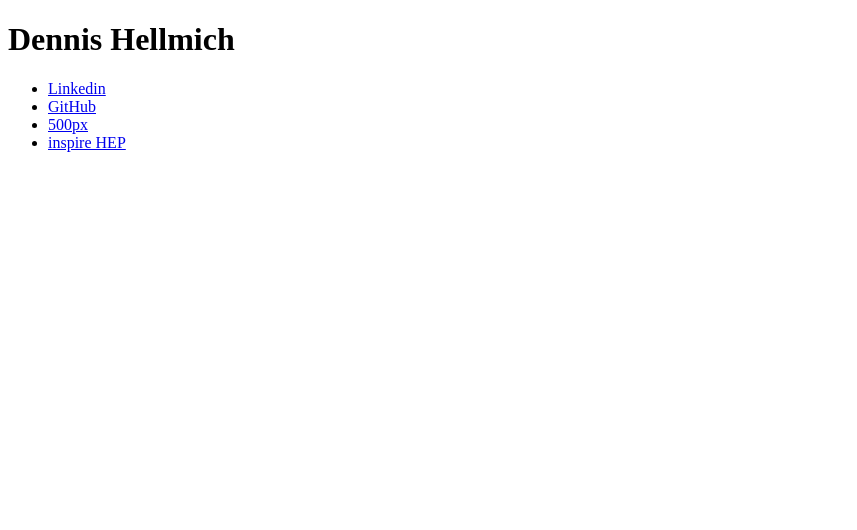
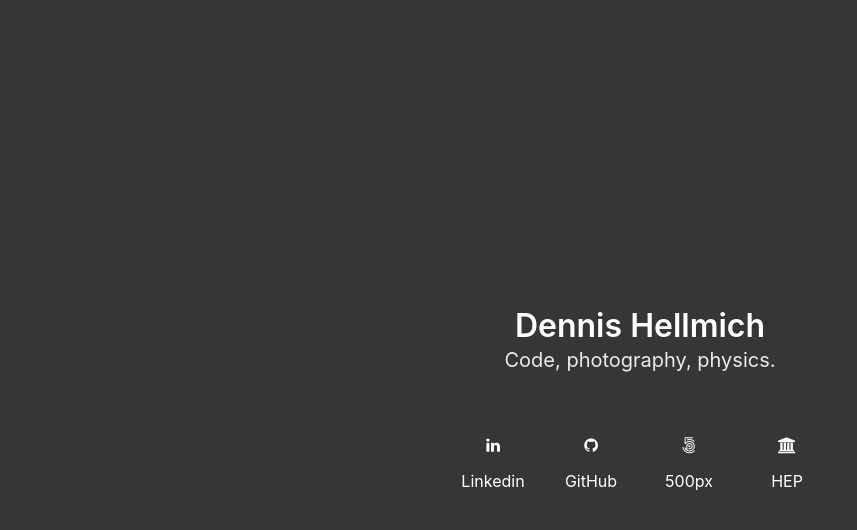
Before and after one commit to sinnedh/sinnedh.github.io, a plain HTML site: page index.html in a window 1280 px wide. Shown: the whole page, without its empty margins (0-857 px from the left). Drawn offline with nearby package versions, Linux system fonts and the light colour scheme.

Commit message:
Add some layout

```diff
--- a/index.html
+++ b/index.html
@@ -3,14 +3,50 @@
   <head>
     <meta charset="UTF-8">
     <title>Dennis Hellmich</title>
+    <link rel="stylesheet" href="https://maxcdn.bootstrapcdn.com/font-awesome/4.7.0/css/font-awesome.min.css">
+    <link rel="stylesheet" href="https://cdnjs.cloudflare.com/ajax/libs/bulma/0.3.2/css/bulma.min.css">
   </head>
   <body>
-      <h1>Dennis Hellmich</h1>
-      <ul>
-          <li><a href="https://www.linkedin.com/in/dennis-hellmich-6a0254132/">Linkedin</li>
-          <li><a href="https://github.com/sinnedh">GitHub</li>
-          <li><a href="https://500px.com/sinnedh">500px</li>
-          <li><a href="http://inspirehep.net/author/profile/D.Hellmich.2">inspire HEP</li>
-      </ul>
+    <section class="hero is-dark is-fullheight">
+      <div class="hero-body">
+        <div class="container has-text-centered">
+          <h1 class="title">
+            Dennis Hellmich
+          </h1>
+          <h2 class="subtitle">
+            Code, photography, physics.
+          </h2>
+          <br />
+          <div class="columns">
+            <div class="column is-4"> </div>
+            <div class="column">
+              <a href="https://www.linkedin.com/in/dennis-hellmich-6a0254132/">
+                <span class="icon is-large"><i class="fa fa-linkedin"></i></span><br />
+                Linkedin
+              </a>
+            </div>
+            <div class="column">
+              <a href="https://github.com/sinnedh">
+                <span class="icon is-large"><i class="fa fa-github"></i></span><br />
+                GitHub
+              </a>
+            </div>
+            <div class="column">
+              <a href="https://500px.com/sinnedh">
+                <span class="icon is-large"><i class="fa fa-500px"></i></span><br />
+                500px
+              </a>
+            </div>
+            <div class="column">
+              <a href="http://inspirehep.net/author/profile/D.Hellmich.2">
+                <span class="icon is-large"><i class="fa fa-university"></i></span><br />
+                HEP
+              </a>
+            </div>
+            <div class="column is-4"> </div>
+          </div>
+        </div>
+      </div>
+    </section>
   </body>
 </html>
```
